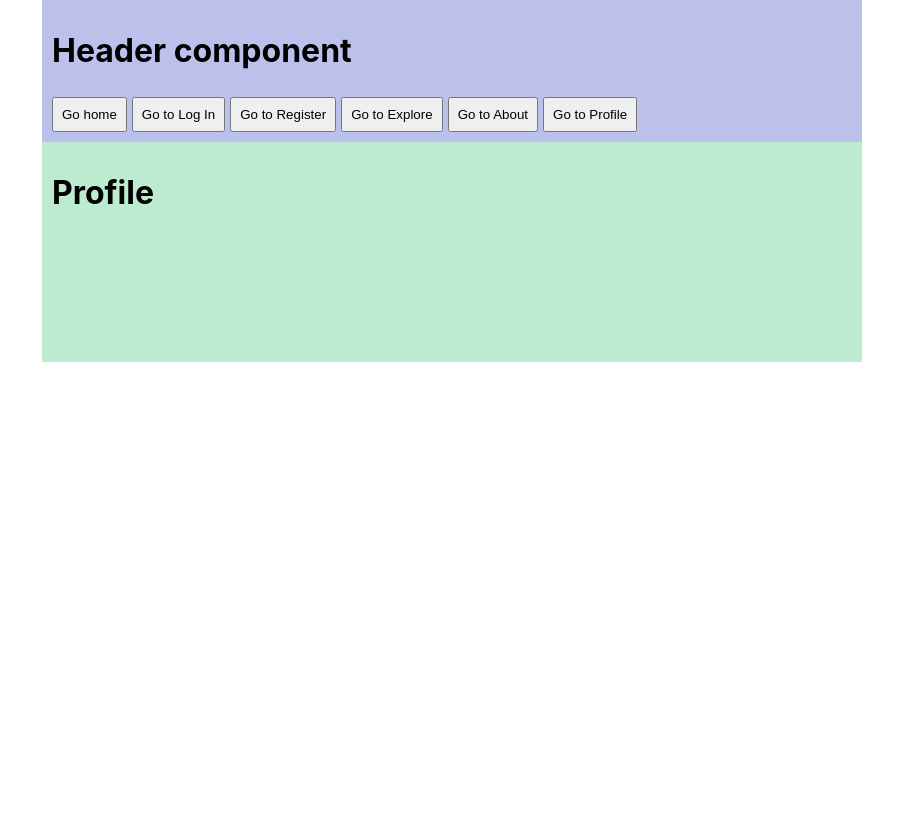
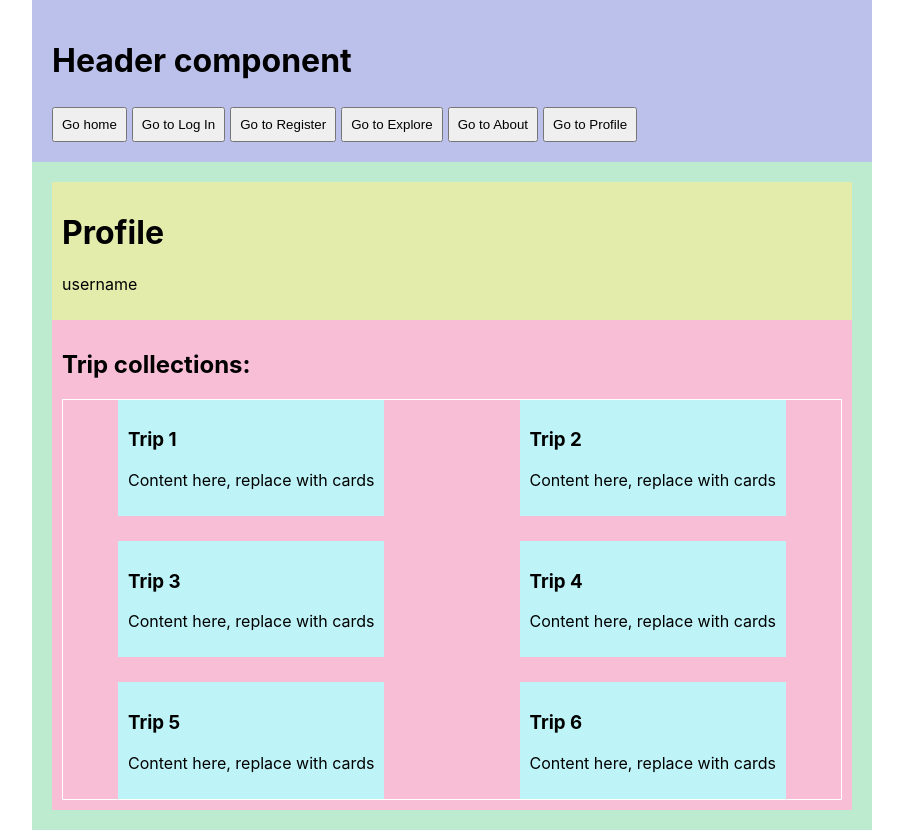
Before and after one commit to mvfrid/finalproject-frontend, a React (Create React App) app: page /profile in a window 1280 px wide. Shown: the whole page, without its empty margins (188-1091 px from the left). Before the commit the page ends 800 px from the top, so only its background shows below. Built offline with nearby package versions, Linux system fonts and the light colour scheme; no server answers.

Commit message:
added profile placeholders

```diff
--- a/src/components/Profile.js
+++ b/src/components/Profile.js
@@ -1,9 +1,44 @@
 import React from 'react';
+// import React, { useEffect, useState } from 'react';
+// import { useDispatch, useSelector } from 'react-redux';
+// import { user } from 'reducers/user';
 
 export const Profile = () => {
   return (
     <div className="main">
-      <h1>Profile</h1>
+      <div className="profile-section">
+        <h1>Profile</h1>
+        <p>username</p>
+      </div>
+      <div className="trip-section">
+        <h2>Trip collections:</h2>
+        <div className="trip-wrapper">
+          <div className="trip">
+            <h3>Trip 1</h3>
+            <p>Content here, replace with cards</p>
+          </div>
+          <div className="trip">
+            <h3>Trip 2</h3>
+            <p>Content here, replace with cards</p>
+          </div>
+          <div className="trip">
+            <h3>Trip 3</h3>
+            <p>Content here, replace with cards</p>
+          </div>
+          <div className="trip">
+            <h3>Trip 4</h3>
+            <p>Content here, replace with cards</p>
+          </div>
+          <div className="trip">
+            <h3>Trip 5</h3>
+            <p>Content here, replace with cards</p>
+          </div>
+          <div className="trip">
+            <h3>Trip 6</h3>
+            <p>Content here, replace with cards</p>
+          </div>
+        </div>
+      </div>
     </div>
   )
 }
--- a/src/index.css
+++ b/src/index.css
@@ -17,7 +17,7 @@ code {
   max-width: 800px;
   min-height: 100px;
   margin: auto;
-  padding: 10px;
+  padding: 20px;
 }
 
 .main {
@@ -25,8 +25,36 @@ code {
   max-width: 800px;
   min-height: 200px;
   margin: auto;
+  padding: 20px;
+}
+
+.profile-section {
+  background-color: #e3ecab;
+  margin: auto;
   padding: 10px;
 }
+
+.trip-section {
+  background-color: #f8bed6;
+  margin: auto;
+  padding: 10px;
+}
+
+.trip-wrapper {
+  border: 1px solid white;
+  display: flex;
+  gap: 25px;
+  flex-wrap: wrap;
+}
+
+.trip {
+  background-color: #bef4f8;
+  margin: auto;
+  max-width: 300px;
+  max-height: 300px;
+  padding: 10px;
+}
+
 
 button {
   margin-right: 5px;
```
